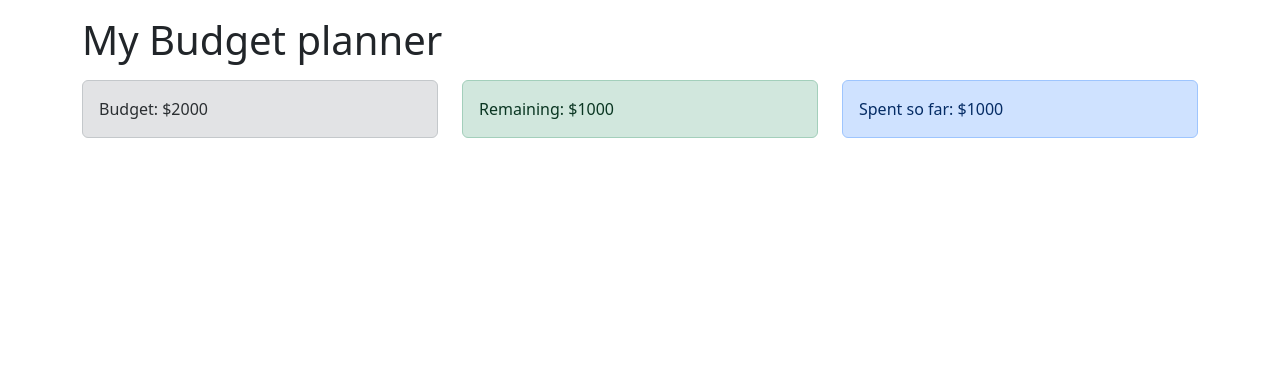
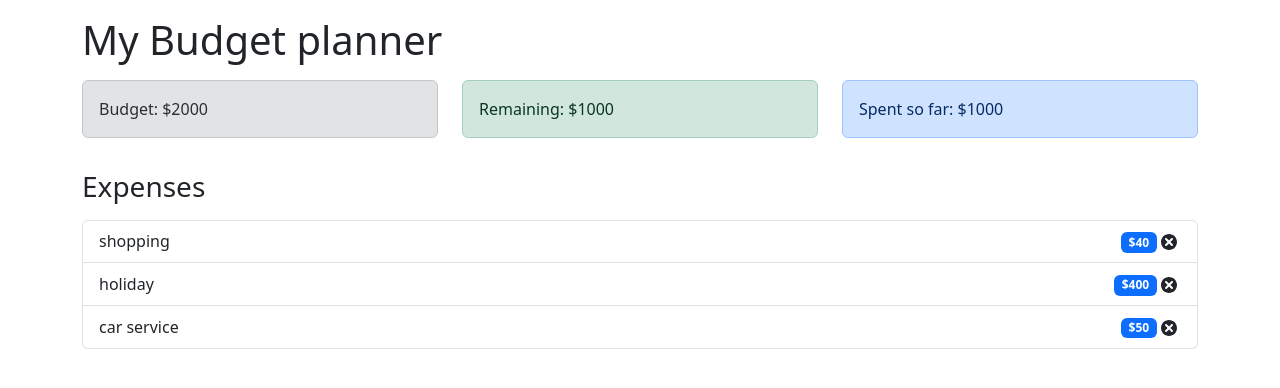
Before and after one commit to victormusembi11/budget-planner, a React (Create React App) app: page / in a window 1280 px wide. Shown: the top 388 px of the page. Built offline with nearby package versions, Linux system fonts and the light colour scheme.

Commit message:
list expenses

```diff
--- a/src/App.tsx
+++ b/src/App.tsx
@@ -1,6 +1,7 @@
 import Budget from "./components/budget";
 import Remaining from "./components/remaining";
 import ExpenseTotal from "./components/expense-total";
+import ExpenseList from "./components/expense-list";
 
 export default function App() {
   return (
@@ -17,6 +18,12 @@ export default function App() {
           <ExpenseTotal />
         </div>
       </div>
+      <h3 className="mt-3">Expenses</h3>
+      <div className="row mt-3">
+        <div className="col-sm">
+          <ExpenseList />
+        </div>
+      </div>
     </div>
   );
 }
--- /dev/null
+++ b/src/components/expense-item.tsx
@@ -0,0 +1,19 @@
+import { TiDelete } from "react-icons/ti";
+
+interface ExpenseItemProps {
+  id: number;
+  name: string;
+  cost: number;
+}
+
+export default function ExpenseItem({ id, name, cost }: ExpenseItemProps) {
+  return (
+    <li className="list-group-item d-flex justify-content-between align-items-center">
+      {name}
+      <div>
+        <span className="badge bg-primary mr-3">${cost}</span>
+        <TiDelete size="1.5em"></TiDelete>
+      </div>
+    </li>
+  );
+}
--- /dev/null
+++ b/src/components/expense-list.tsx
@@ -0,0 +1,29 @@
+import ExpenseItem from "./expense-item";
+
+export default function ExpenseList() {
+  const expenses = [
+    {
+      id: 1,
+      name: "shopping",
+      cost: 40,
+    },
+    {
+      id: 2,
+      name: "holiday",
+      cost: 400,
+    },
+    {
+      id: 3,
+      name: "car service",
+      cost: 50,
+    },
+  ];
+
+  return (
+    <ul className="list-group">
+      {expenses.map((expense) => (
+        <ExpenseItem id={expense.id} name={expense.name} cost={expense.cost} />
+      ))}
+    </ul>
+  );
+}
```
